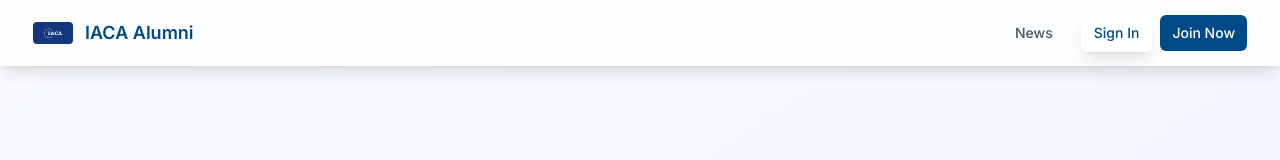
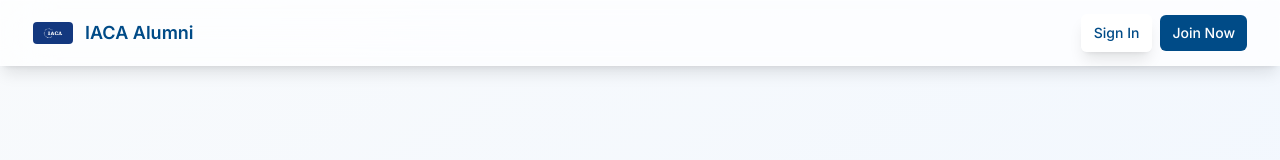
Before and after one commit to metaalbi/AI-Ethics-Dilemma-Simulator-MVP, a Next.js app: page / in a window 1280 px wide. Shown: the top 160 px of the page. Built offline with nearby package versions, Linux system fonts and the light colour scheme; no server answers.

Commit message:
Update NavBar.tsx

```diff
--- a/components/NavBar.tsx
+++ b/components/NavBar.tsx
@@ -57,6 +57,8 @@ export default function NavBar() {
           {/* Desktop navigation */}
           <div className="hidden md:block">
             <div className="flex items-center space-x-4">
+              {user && (
+                <>
                   <Link
                     href="/news"
                     className={`px-3 py-2 rounded-md text-sm font-medium transition-colors ${
@@ -67,8 +69,6 @@ export default function NavBar() {
                   >
                     News
                   </Link>
-              {user && (
-                <>
                   <Link
                     href="/profile"
                     className={`px-3 py-2 rounded-md text-sm font-medium transition-colors ${
@@ -169,6 +169,8 @@ export default function NavBar() {
       {/* Mobile menu */}
       <div className={`${isOpen ? "block" : "hidden"} md:hidden glass-effect`}>
         <div className="px-2 pt-2 pb-3 space-y-1 sm:px-3">
+          {user && (
+            <>
               <Link
                 href="/news"
                 className={`block px-3 py-2 rounded-md text-base font-medium ${
@@ -179,8 +181,6 @@ export default function NavBar() {
               >
                 News
               </Link>
-          {user && (
-            <>
               <Link
                 href="/profile"
                 className={`block px-3 py-2 rounded-md text-base font-medium ${
```
Lines whose indentation alone changed are shown as unchanged.
